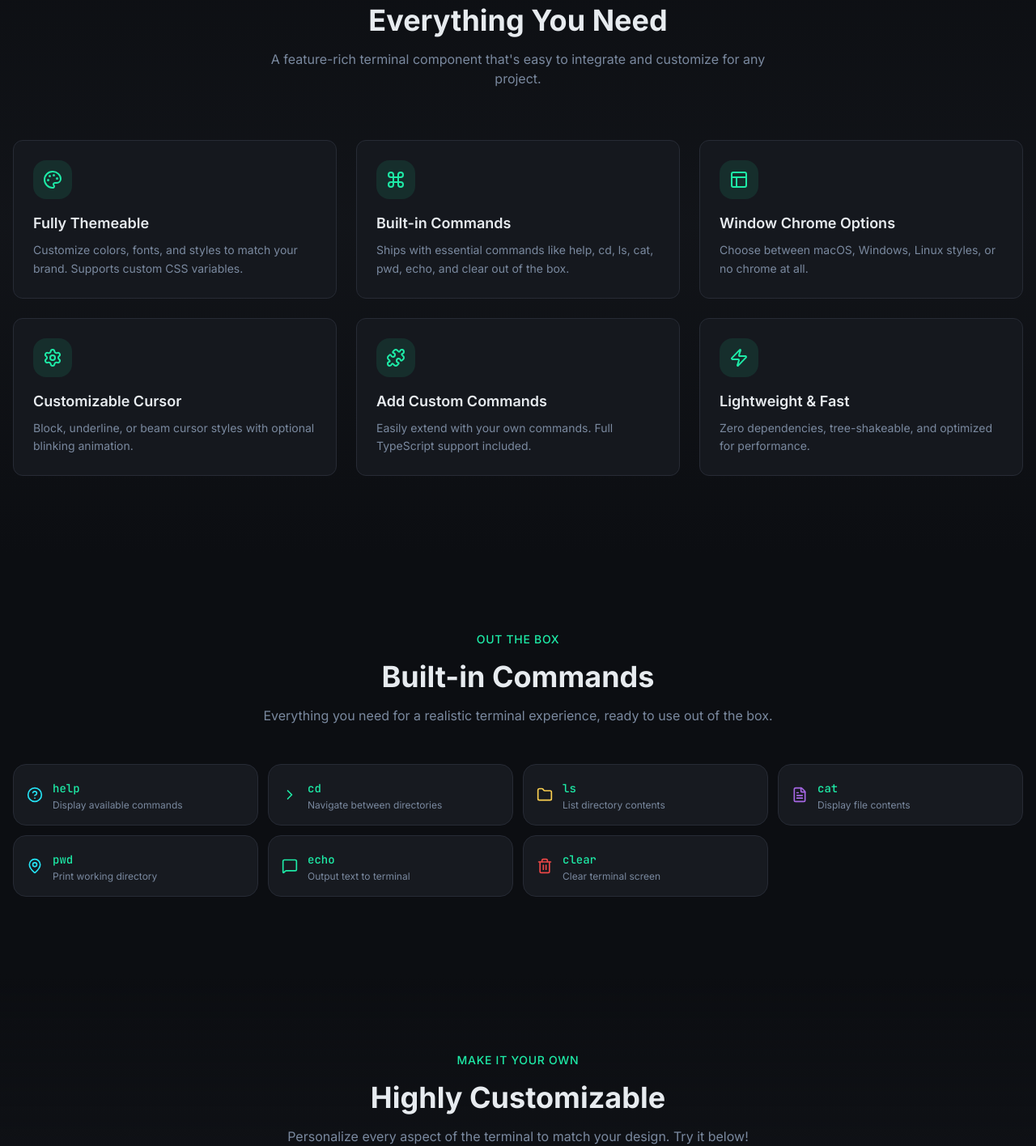
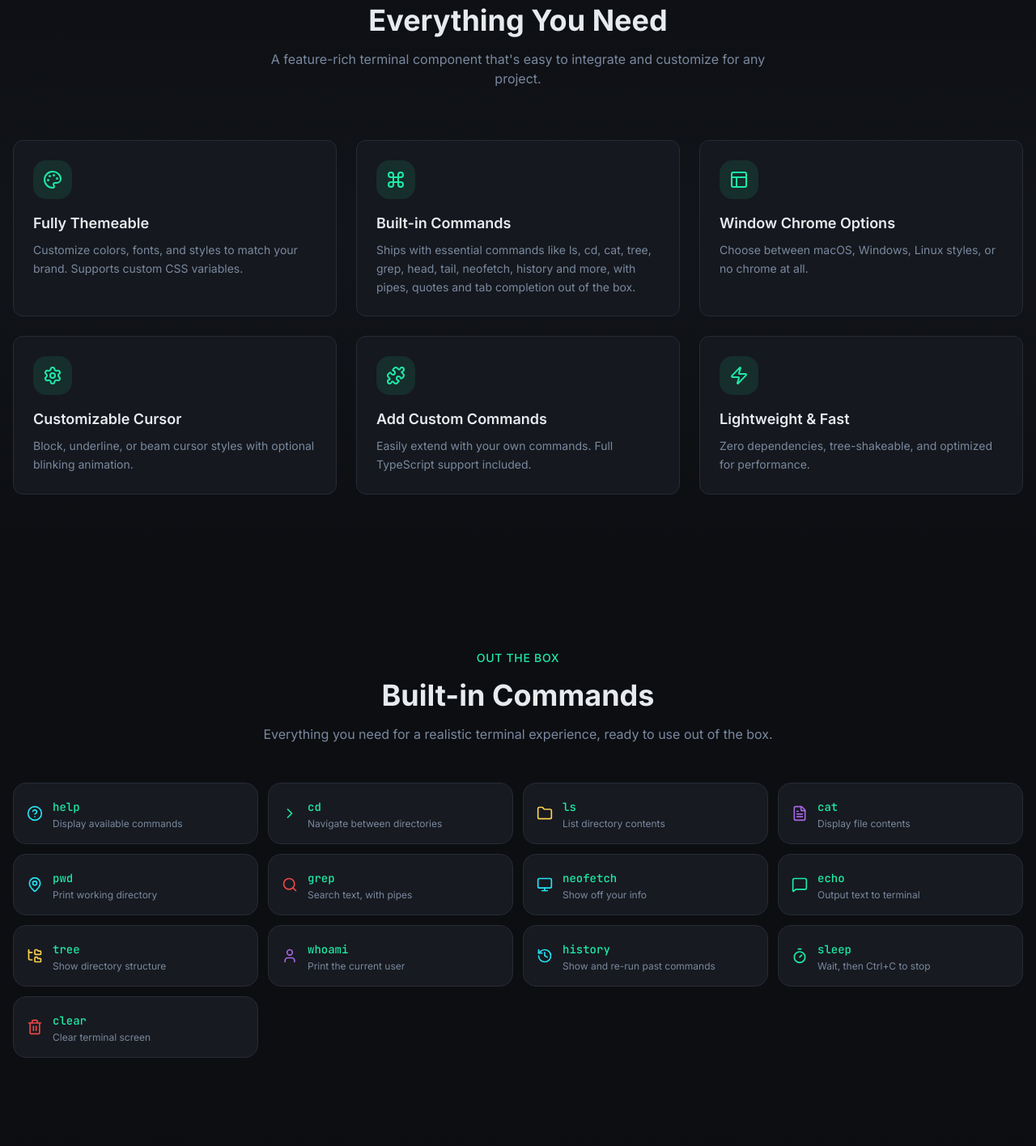
Before and after one commit to inesiscosta/one-terminal, a Next.js app in the folder website/: page / in a window 1280 px wide. Shown: the part 813-2229 px from the top of the page at 81% size. Built offline with nearby package versions, Linux system fonts and the light colour scheme; no server answers.

Commit message:
feat(website): show the new built-in commands on the landing page

```diff
--- a/website/src/components/sections/Commands.tsx
+++ b/website/src/components/sections/Commands.tsx
@@ -1,4 +1,18 @@
-import { Terminal, Folder, FileText, MapPin, MessageSquare, Trash2, HelpCircle, ChevronRight } from 'lucide-react';
+import {
+  Folder,
+  FileText,
+  MapPin,
+  MessageSquare,
+  Trash2,
+  HelpCircle,
+  ChevronRight,
+  FolderTree,
+  User,
+  History,
+  Timer,
+  Search,
+  Monitor,
+} from 'lucide-react';
 
 const commands = [
   { name: 'help', description: 'Display available commands', icon: HelpCircle, color: 'text-terminal-cyan' },
@@ -6,7 +20,13 @@ const commands = [
   { name: 'ls', description: 'List directory contents', icon: Folder, color: 'text-terminal-yellow' },
   { name: 'cat', description: 'Display file contents', icon: FileText, color: 'text-terminal-purple' },
   { name: 'pwd', description: 'Print working directory', icon: MapPin, color: 'text-terminal-cyan' },
+  { name: 'grep', description: 'Search text, with pipes', icon: Search, color: 'text-terminal-red' },
+  { name: 'neofetch', description: 'Show off your info', icon: Monitor, color: 'text-terminal-cyan' },
   { name: 'echo', description: 'Output text to terminal', icon: MessageSquare, color: 'text-terminal-green' },
+  { name: 'tree', description: 'Show directory structure', icon: FolderTree, color: 'text-terminal-yellow' },
+  { name: 'whoami', description: 'Print the current user', icon: User, color: 'text-terminal-purple' },
+  { name: 'history', description: 'Show and re-run past commands', icon: History, color: 'text-terminal-cyan' },
+  { name: 'sleep', description: 'Wait, then Ctrl+C to stop', icon: Timer, color: 'text-terminal-green' },
   { name: 'clear', description: 'Clear terminal screen', icon: Trash2, color: 'text-terminal-red' },
 ];
 
--- a/website/src/components/sections/Features.tsx
+++ b/website/src/components/sections/Features.tsx
@@ -9,7 +9,8 @@ const features = [
   {
     icon: <Command className="w-6 h-6" />,
     title: 'Built-in Commands',
-    description: 'Ships with essential commands like help, cd, ls, cat, pwd, echo, and clear out of the box.',
+    description:
+      'Ships with essential commands like ls, cd, cat, tree, grep, head, tail, neofetch, history and more, with pipes, quotes and tab completion out of the box.',
   },
   {
     icon: <Layout className="w-6 h-6" />,
@@ -44,7 +45,7 @@ export default function FeaturesSection() {
             Everything You Need
           </h2>
           <p className="text-muted-foreground max-w-2xl mx-auto opacity-0 animate-fade-up delay-100">
-            A feature-rich terminal component that's easy to integrate and customize for any project.
+            A feature-rich terminal component that&apos;s easy to integrate and customize for any project.
           </p>
         </div>
 
```
